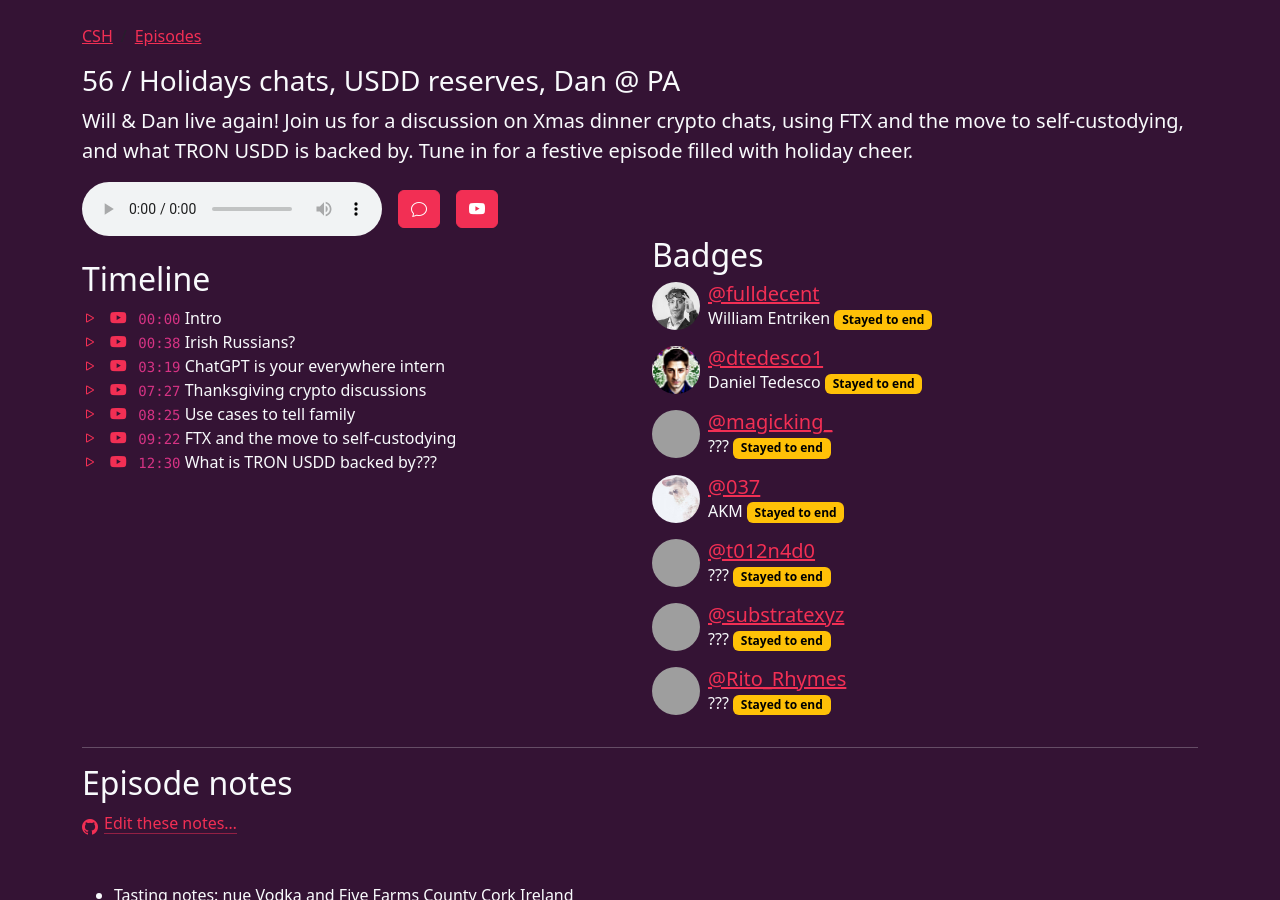
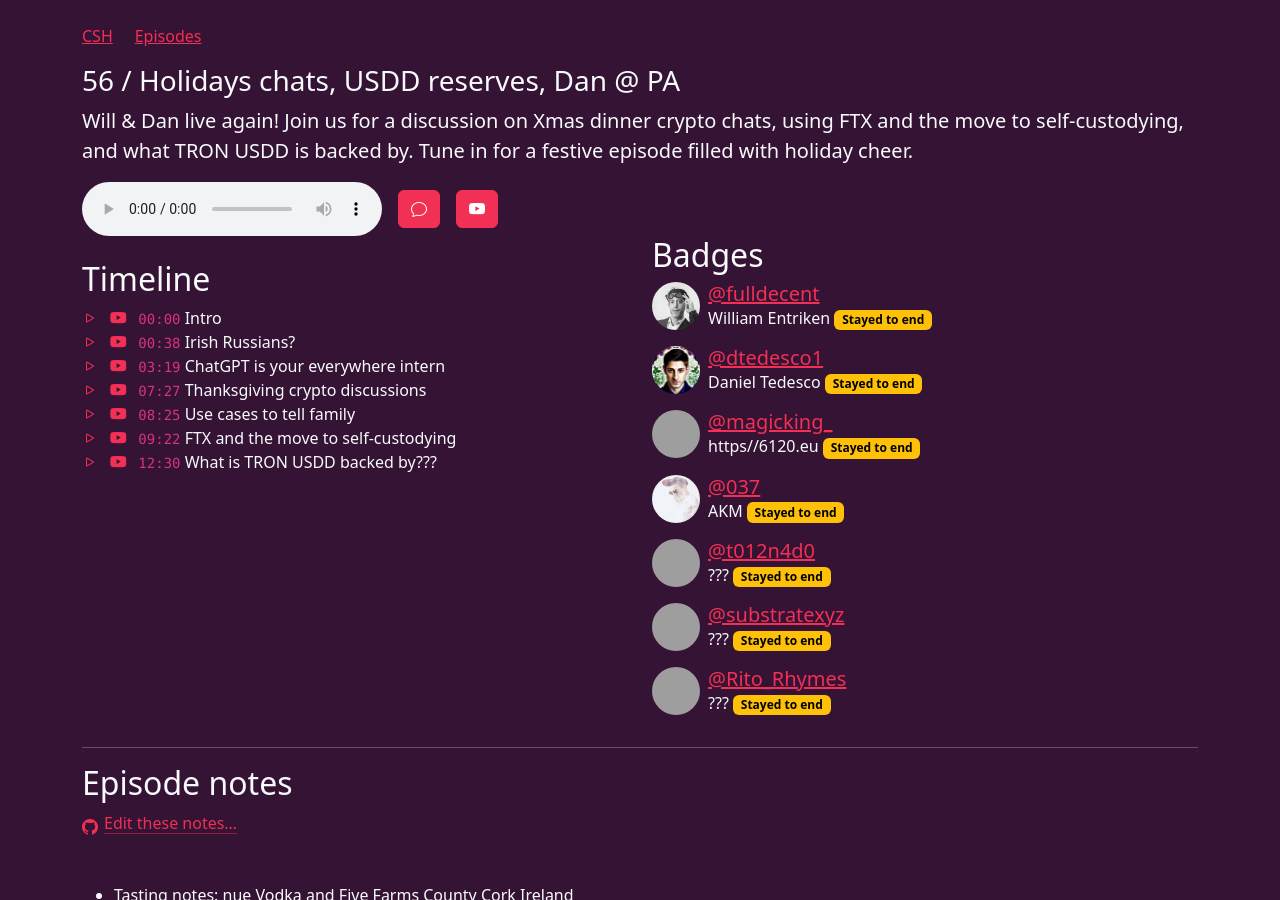
Before and after one commit to community-service/hour.gg, a Jekyll site: the page built from _episodes/2022-12-27-episode-56.md, in a window 1280 px wide and 900 px high, cut to the strip 0-900 px from the top of the window. Built offline with Jekyll 4.4.1, drawn with Linux system fonts in a browser that asks for light colours; grey boxes are pictures that could not be loaded.

Commit message:
Update participants.yml
Add Magicking

```diff
--- a/_data/participants.yml
+++ b/_data/participants.yml
@@ -331,7 +331,9 @@ lucasgw:
   name: ???
 magicking_:
   x: magicking_
-  name: ???
+  name: https//6120.eu
+  github: Magicking
+  ethereum: 6120.eth
 marctehan:
   x: marctehan
   name: ???
```
